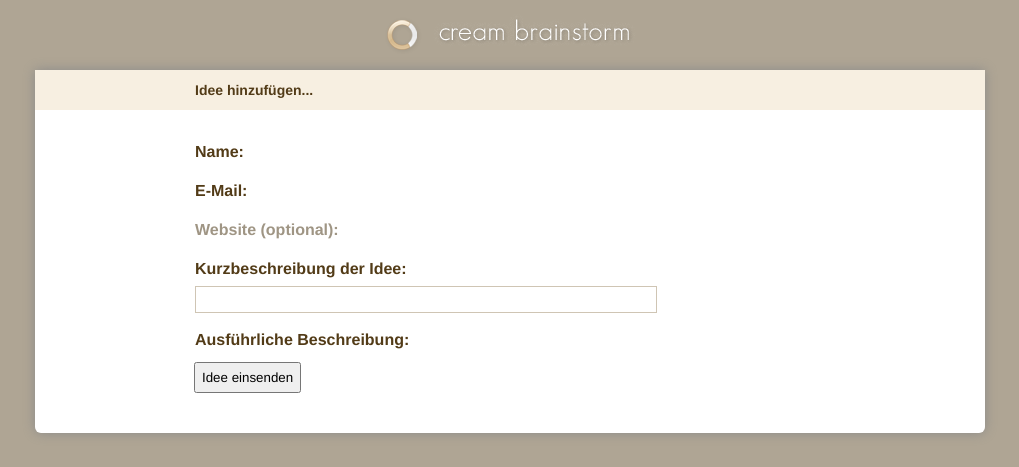
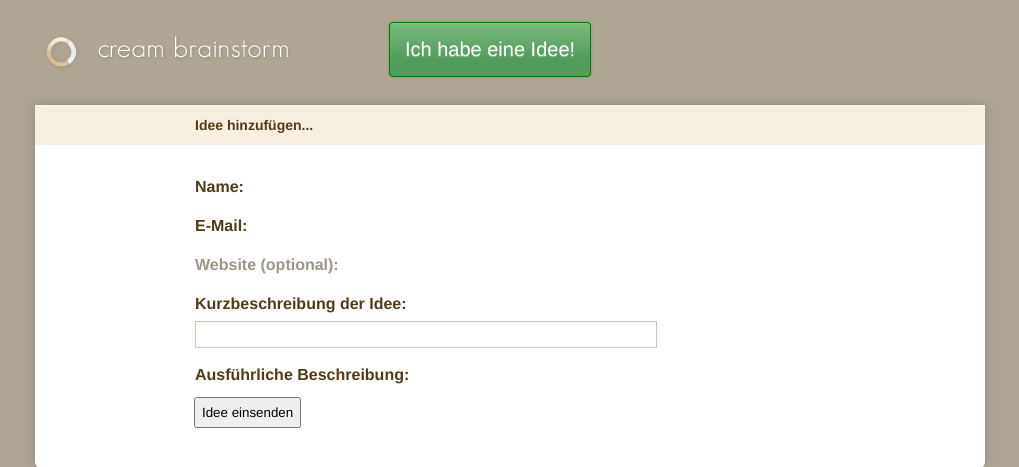
Before and after one commit to iperatoner/django-brainstorm-app, a Django app: template templates/cream-brainstorm/brainstorm/edit.html in a window 1280 px wide. Shown: the top 467 px of the page, without its empty margins (130-1149 px from the left). Run offline with Django 3.2, Linux system fonts and the light colour scheme; the template is opened without the code that fills it, so the values that code supplies are empty; parts of the project's set-up code (start-up, migrations or seed data) failed here and were passed over.

Commit message:
Updated template.

```diff
--- a/media/cream-brainstorm/css/style.css
+++ b/media/cream-brainstorm/css/style.css
@@ -7,14 +7,52 @@ a {
     text-decoration: none;
 }
 
-div#logo-wrapper {
+#brainstorm-logo {
+    padding-top: 8px;
+    padding-bottom: 4px;
+}
+
+#top-wrapper {
+    margin-top: 17px;
+    margin-bottom: 20px;
+}
+
+div#create-wrapper {
     text-align: center;
 }
 
-    div#logo-wrapper img#brainstorm-logo {
-        margin-top: 8px;
-        margin-bottom: 6px;
+    #new-idea-button {
+        padding: 15px;
+        font-size: 15pt;
+
+        margin: 5px;
+        color: #0a0a0a;
+
+        border-radius: 4px;
+
+        -webkit-box-shadow: 0px 0px 3px 0px rgba(0, 0, 0, .2)/*0px 0px 4px 0px rgba(0, 0, 0, .4)*/, inset 0px 1px 1px -1px rgba(256, 256, 256, 1), inset 0px -1px 0px 0px rgba(0, 0, 0, .05), inset 1px 0px 1px -1px rgba(256, 256, 256, .15), inset -1px 0px 1px -1px rgba(256, 256, 256, .15);
+
+        text-shadow: 0px 1px 0px rgba(256, 256, 256, .24);
+
+        background: -webkit-gradient(linear, left -10%, left 70%, to(rgba(180, 180, 180, .45)), from(rgba(245, 245, 245, .5)));
+
+        border: 1px solid green;
+        background-color: #008811;
+
+        color: #ffffff;
+
+        cursor: pointer;
     }
+
+        #new-idea-button:hover {
+            background: -webkit-gradient(linear, left -10%, left 70%, to(rgba(200, 200, 200, .45)), from(rgba(255, 255, 255, .5)));
+            background-color: #008811;
+        }
+
+        #new-idea-button:active {
+            background: -webkit-gradient(linear, left -10%, left 70%, to(rgba(245, 245, 245, .5)), from(rgba(180, 180, 180, .45)));
+            background-color: #008811;
+        }
 
 div#content-wrapper {
     background: #ffffff;
--- a/templates/cream-brainstorm/base.html
+++ b/templates/cream-brainstorm/base.html
@@ -25,11 +25,23 @@
 
     <body>
         <div class="container_24" id="main-wrapper">
-            <div class="grid_24" id="logo-wrapper">
-                <a href="{% url bs_list_all %}">
-                    <img src="{{ MEDIA_URL }}cream-brainstorm/images/logo.png"
-                     alt="Cream Brainstorm" id="brainstorm-logo" />
-                </a>
+            <div class="grid_24" id="top-wrapper">
+
+
+                <div class="grid_6 alpha">
+                    <a href="{% url bs_list_all %}">
+                        <img src="{{ MEDIA_URL }}cream-brainstorm/images/logo.png"
+                         alt="Cream Brainstorm" id="brainstorm-logo" />
+                    </a>
+                </div>
+
+                <div class="grid_11 suffix_7 omega" id="create-wrapper">
+                    <a href="{% url bs_create %}">
+                        <input type="button" value="Ich habe eine Idee!" id="new-idea-button" />
+                    </a>
+                </div>
+
+                <div class="clear"></div>
             </div>
             <div class="clear"></div>
             <!-- end grid_24 #logo-wrapper -->
```
